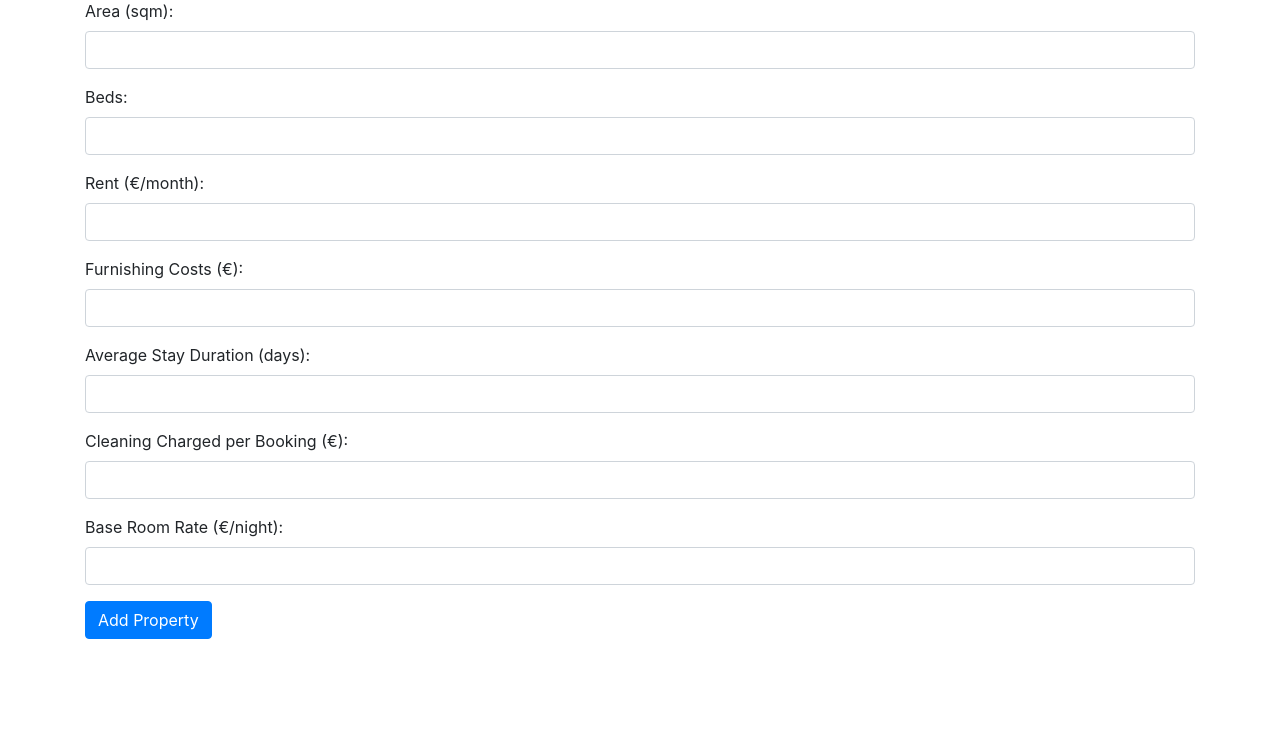
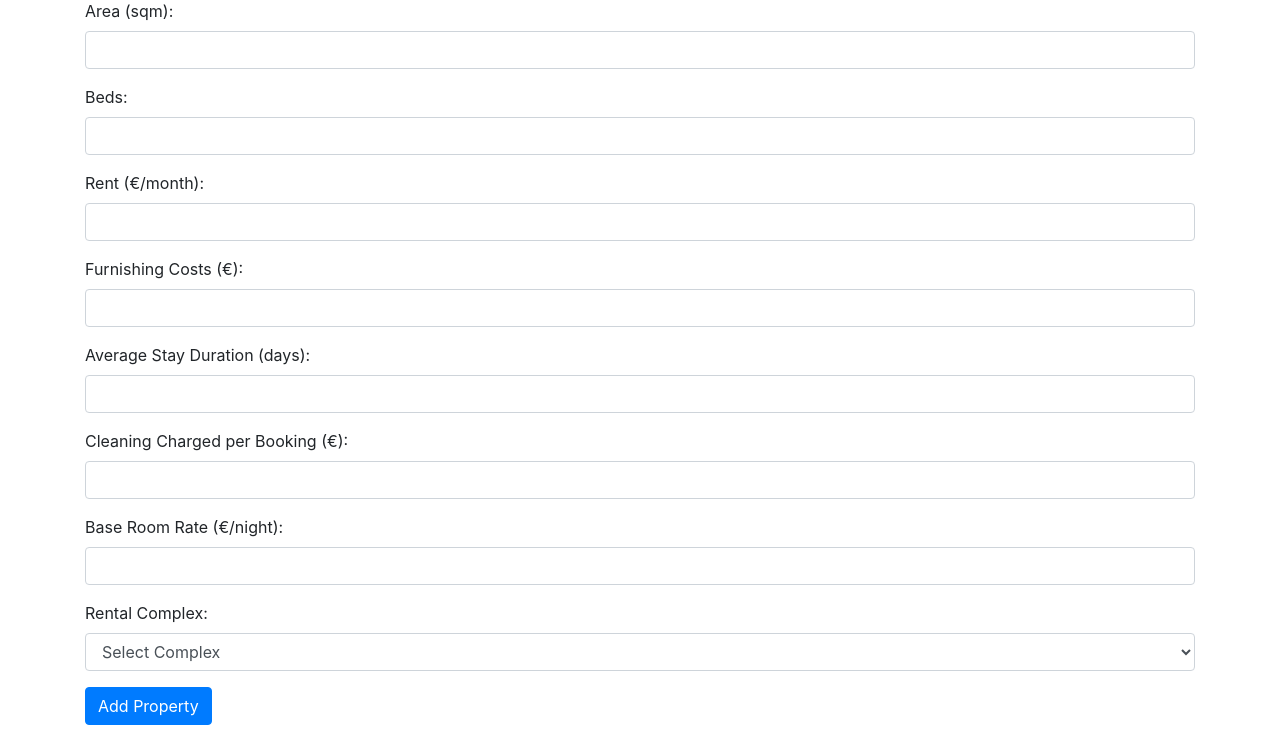
Before and after one commit to rocketworm/ImmoProjectCalculator, a Flask app: page /add in a window 1280 px wide. Shown: the part 57-800 px from the top of the page. Run offline with Flask 3, Linux system fonts and the light colour scheme; data that the repository does not hold is empty; some libraries are stand-ins or nearby versions.

Commit message:
started adding rental complex feature set.

```diff
--- a/app.py
+++ b/app.py
@@ -16,6 +16,9 @@ def index():
     create_tables(conn)  # This will ensure tables exist on app startup
     properties_data = fetch_rental_properties(conn)
     conn.close()
+
+    # Print properties_data for debugging
+    print(f"Fetched properties data: {properties_data}")
 
     # Convert database rows to RentalProperty instances
     rental_properties = [RentalProperty.from_db_row(row) for row in properties_data]
@@ -49,6 +52,13 @@ def index():
 # Add new property form
 @app.route('/add', methods=['GET', 'POST'])
 def add_property():
+    conn = create_connection()
+
+    # Fetch available rental complexes
+    cursor = conn.cursor()
+    cursor.execute("SELECT id, name FROM rental_complex")
+    complexes = cursor.fetchall()
+
     if request.method == 'POST':
         # Capture form data
         area_sqm = request.form['area_sqm']
@@ -58,18 +68,18 @@ def add_property():
         average_stay_duration = request.form['average_stay_duration']
         cleaning_charged_per_booking = request.form['cleaning_charged_per_booking']
         base_room_rate = request.form['base_room_rate']
+        rental_complex_id = request.form['rental_complex_id']
 
         # Insert property into the database
-        conn = create_connection()
         insert_rental_property(conn, (
             area_sqm, beds, rent_per_month, furnishing_costs,
-            average_stay_duration, cleaning_charged_per_booking, base_room_rate
+            average_stay_duration, cleaning_charged_per_booking, base_room_rate, rental_complex_id
         ))
         conn.close()
 
         return redirect(url_for('index'))
 
-    return render_template('add_property.html')
+    return render_template('add_property.html', complexes=complexes)
 
 
 # Edit property
@@ -138,6 +148,41 @@ def delete_property(property_id):
     conn.close()
     return redirect(url_for('index'))
 
+# Add a property complex
+@app.route('/add_complex', methods=['GET', 'POST'])
+def add_complex():
+    if request.method == 'POST':
+        name = request.form['name']
+        address = request.form['address']
+
+        conn = create_connection()
+        cursor = conn.cursor()
+        cursor.execute("INSERT INTO rental_complex (name, address) VALUES (?, ?)", (name, address))
+        conn.commit()
+        conn.close()
+
+        return redirect(url_for('index'))
+
+    return render_template('add_complex.html')
+
+# Check Database Tables
+@app.route('/check_table')
+def check_table():
+    conn = create_connection()
+    cursor = conn.cursor()
+
+    # Run the PRAGMA command to get table info
+    cursor.execute("PRAGMA table_info(rental_properties);")
+    table_info = cursor.fetchall()
+
+    # Print the table structure
+    print("Table structure of rental_properties:")
+    for row in table_info:
+        print(row)
+
+    conn.close()
+
+    return "Check the console for table info."
 
 if __name__ == '__main__':
     app.run(debug=True)
--- a/database.py
+++ b/database.py
@@ -14,6 +14,14 @@ def create_connection(db_file='immoprojectcalculator.db'):
 
 # Create tables for rental properties
 def create_tables(conn):
+    create_rental_complex_table = '''
+    CREATE TABLE IF NOT EXISTS rental_complex (
+        id INTEGER PRIMARY KEY AUTOINCREMENT,
+        name TEXT NOT NULL,
+        address TEXT NOT NULL
+    );
+    '''
+
     create_rental_properties_table = '''
     CREATE TABLE IF NOT EXISTS rental_properties (
         id INTEGER PRIMARY KEY AUTOINCREMENT,
@@ -24,11 +32,14 @@ def create_tables(conn):
         average_stay_duration REAL,
         cleaning_charged_per_booking REAL,
         base_room_rate REAL,
-        UNIQUE(area_sqm, beds, rent_per_month)  -- Ensure unique entries
+        rental_complex_id INTEGER,
+        FOREIGN KEY (rental_complex_id) REFERENCES rental_complex(id) ON DELETE CASCADE
     );
     '''
+
     try:
         cursor = conn.cursor()
+        cursor.execute(create_rental_complex_table)
         cursor.execute(create_rental_properties_table)
         conn.commit()
         print("Tables created successfully")
@@ -39,9 +50,10 @@ def create_tables(conn):
 # Insert data into rental_properties table if it doesn't already exist
 def insert_rental_property(conn, rental_property):
     sql = '''
-    INSERT OR IGNORE INTO rental_properties (area_sqm, beds, rent_per_month, furnishing_costs,
-                                             average_stay_duration, cleaning_charged_per_booking, base_room_rate)
-    VALUES (?, ?, ?, ?, ?, ?, ?)
+    INSERT INTO rental_properties (area_sqm, beds, rent_per_month, furnishing_costs,
+                                   average_stay_duration, cleaning_charged_per_booking,
+                                   base_room_rate, rental_complex_id)
+    VALUES (?, ?, ?, ?, ?, ?, ?, ?)
     '''
     cursor = conn.cursor()
     cursor.execute(sql, rental_property)
--- a/templates/add_property.html
+++ b/templates/add_property.html
@@ -36,6 +36,15 @@
             <label for="base_room_rate">Base Room Rate (€/night):</label>
             <input type="number" step="0.01" id="base_room_rate" name="base_room_rate" class="form-control" required>
         </div>
+        <div class="form-group">
+        <label for="rental_complex_id">Rental Complex:</label>
+        <select id="rental_complex_id" name="rental_complex_id" class="form-control" required>
+            <option value="">Select Complex</option>
+            {% for complex in complexes %}
+            <option value="{{ complex[0] }}">{{ complex[1] }}</option>
+            {% endfor %}
+        </select>
+    </div>
         <button type="submit" class="btn btn-primary">Add Property</button>
     </form>
 </div>
```
Also changed, not shown: rental_property.py (+6 -5 lines), immoprojectcalculator.db.
